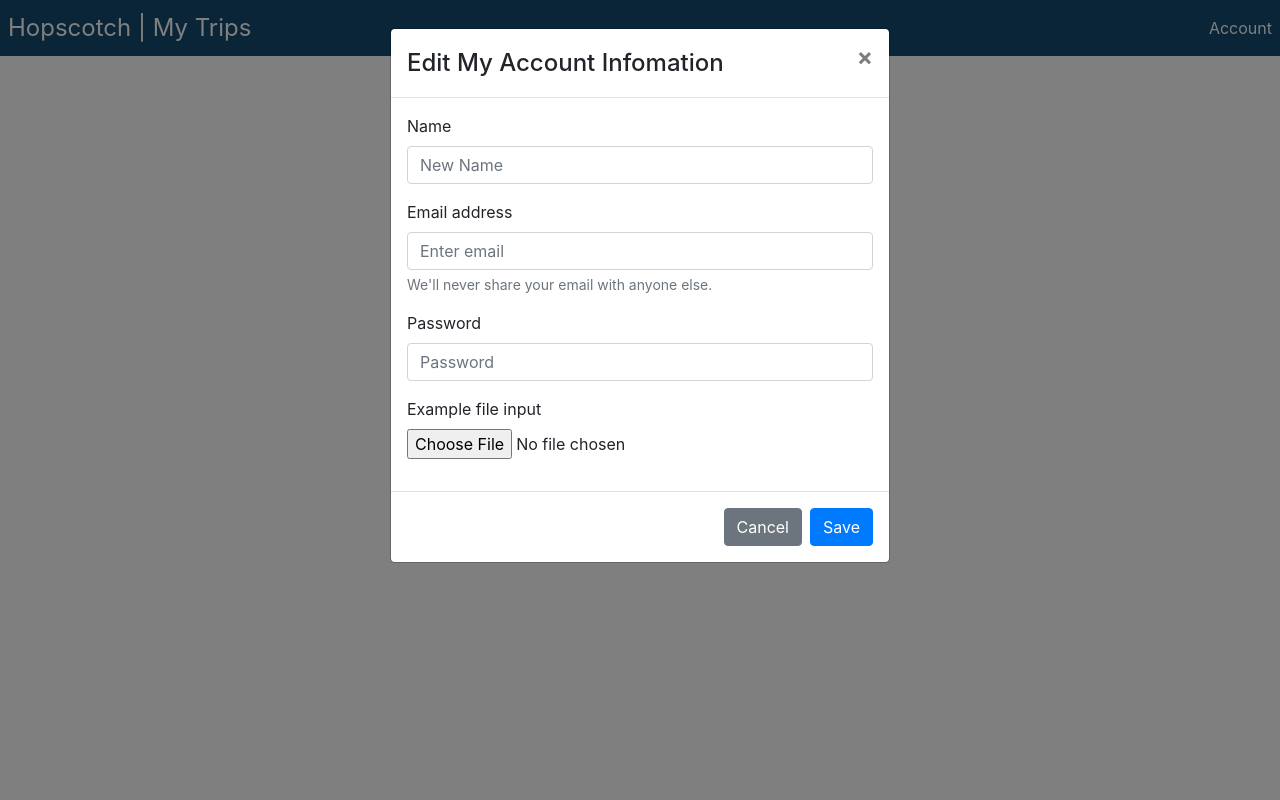
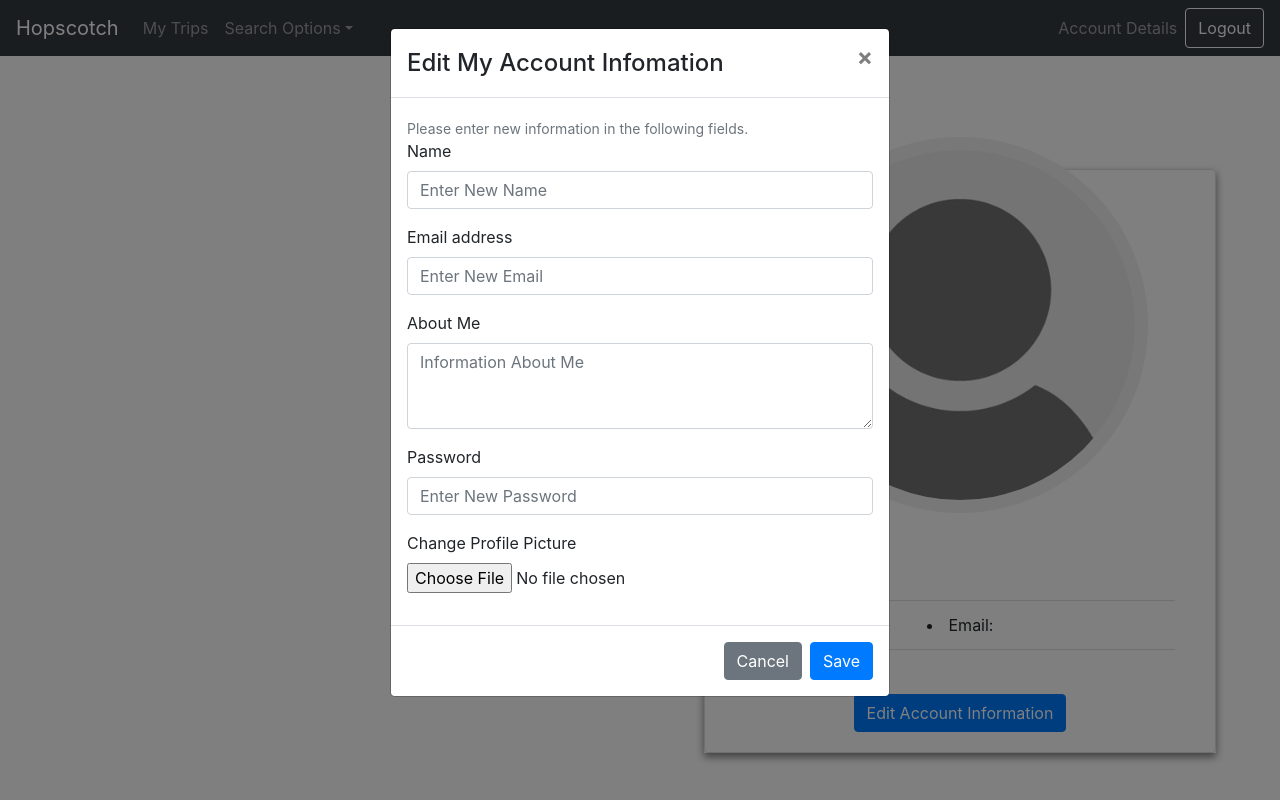
Before and after one commit to Vitko-SWE/HopScotch, a React (Create React App) app in the folder frontend/: page /Account in a window 1280 px wide. Both pictures are taken after a click on the button "Edit Account Information". Built offline with nearby package versions, Linux system fonts and the light colour scheme; no server answers.

Commit message:
changed menubar and implemented 'edit account details modal'

```diff
--- a/frontend/src/Components/Homepage/Homepage.js
+++ b/frontend/src/Components/Homepage/Homepage.js
@@ -5,7 +5,7 @@ class homepage extends Component {
     render() {
         return (
             <div style={{height: '100%'}}>
-                <MenuBar/>
+                {/* <MenuBar/> */}
                 <main style={{marginTop: '64px'}}>
                     <TripCards/>
                 </main>
--- a/frontend/src/Components/MenuBar/MenuBar.js
+++ b/frontend/src/Components/MenuBar/MenuBar.js
@@ -7,20 +7,43 @@ import {
     Link
   } from "react-router-dom";
 
+import {Nav, Navbar, NavDropdown, Form, Button, FormControl} from 'react-bootstrap'
+
 
 const menubar = props => (
-    <header className="menubar">
-        <nav className="menubar_navigation">
-            <div className="menubar_logo"><Link to="/">Hopscotch | My Trips</Link></div>
-            <div className="spacer" />
-            <div className="menubar_nav_items">
-                <ul>
-                    {/* <li><a href="/">Search</a></li> */}
-                    <Link to="/Account">Account</Link>
-                </ul>
-            </div>
-        </nav>
-    </header>
+
+<Navbar bg="dark" variant="dark" expand="lg">
+  <Navbar.Brand href="/">Hopscotch</Navbar.Brand>
+  <Navbar.Toggle aria-controls="basic-navbar-nav" />
+  <Navbar.Collapse id="basic-navbar-nav">
+    <Nav className="mr-auto">
+      <Nav.Link href="/"> My Trips</Nav.Link>
+      <NavDropdown title="Search Options" id="basic-nav-dropdown">
+        <NavDropdown.Item href="#action/3.1">Search Flights</NavDropdown.Item>
+        <NavDropdown.Item href="#action/3.2">Search Hotels</NavDropdown.Item>
+        <NavDropdown.Item href="#action/3.3">Search Other</NavDropdown.Item>
+        <NavDropdown.Divider />
+        <NavDropdown.Item href="#action/3.4">Separated link</NavDropdown.Item>
+      </NavDropdown>
+    </Nav>
+    <Nav>
+      <Nav.Link href="/Account" >Account Details</Nav.Link>
+      <Button variant="outline-light">Logout</Button>
+    </Nav>
+  </Navbar.Collapse>
+</Navbar>
+    // <header className="menubar">
+    //     <nav className="menubar_navigation">
+    //         <div className="menubar_logo"><Link to="/">Hopscotch | My Trips</Link></div>
+    //         <div className="spacer" />
+    //         <div className="menubar_nav_items">
+    //             <ul>
+    //                 {/* <li><a href="/">Search</a></li> */}
+    //                 <Link to="/Account">Account</Link>
+    //             </ul>
+    //         </div>
+    //     </nav>
+    // </header>
 )
 
 export default menubar
--- a/frontend/src/Components/ProfileInfo/Profile.css
+++ b/frontend/src/Components/ProfileInfo/Profile.css
@@ -1,3 +1,28 @@
 .AccountInfo {
-    margin-top: 5cm;
+    margin-top: 3cm;
 }
+
+.Profile_Card {
+    width: 32rem;
+    margin-left: 44rem;
+    /* margin-bottom: 5cm; */
+    box-shadow: 0 4px 8px 0 rgba(0,0,0,0.5);
+    transition: 0.3s;
+    /* margin-top: 3cm; */
+    /* margin-left: 15rem;
+    margin-right: 15rem; */
+
+}
+
+.circular-pic {
+    border-radius: 150px;
+    overflow: hidden;
+    height: 350px;
+    width: 350px;
+    position: relative;
+    margin: auto;
+    top: -20px;
+    box-shadow: 0 0 0 13px #f0f0f0;
+    -webkit-box-shadow: 0 0 0 13px #f0f0f0;
+    -moz-box-shadow: 0 0 0 13px #f0f0f0;
+  }
--- a/frontend/src/Components/ProfileInfo/Profile.js
+++ b/frontend/src/Components/ProfileInfo/Profile.js
@@ -9,6 +9,9 @@ import {
 
 import MenuBar from '../MenuBar/MenuBar'
 import '../ProfileInfo/Profile.css'
+import {Card, Image, ListGroup, ListGroupItem} from 'react-bootstrap'
+import DefaultHead from "./default_head.jpg";
+import app from "../../base.js";
 
 
 class AccountInformation extends Component {
@@ -19,13 +22,20 @@ class AccountInformation extends Component {
             Name: "",
             Email: "",
             profilePicture: "",
+            about_me: "",
+            selectedFile: null,
+            userImage: null
         }
 
         this.handleShow = this.handleShow.bind(this)
         this.handleClose = this.handleClose.bind(this)
         this.handleNamechange = this.handleNamechange.bind(this)
         this.handleEmailChange = this.handleEmailChange.bind(this)
+        this.handleAboutMeChange = this.handleAboutMeChange.bind(this)
         this.handleSubmit = this.handleSubmit.bind(this)
+        this.checkPicOnLoad = this.checkPicOnLoad.bind(this)
+        this.fileSelectedHandler = this.fileSelectedHandler.bind(this)
+        this.fileUploadHandler = this.fileUploadHandler.bind(this)
     }
 
 
@@ -40,6 +50,7 @@ class AccountInformation extends Component {
     handleSubmit () {
         console.log(this.state.Name)
         console.log(this.state.Email)
+        this.fileUploadHandler()
         this.handleClose()
     }
 
@@ -53,22 +64,75 @@ class AccountInformation extends Component {
         this.setState({Email: event.target.value})
     }
 
-    handlePictureChange (event) {
+    handleAboutMeChange (event) {
+        this.setState({about_me: event.target.value})
+    }
 
+    checkPicOnLoad() {
+        var storageref = app.storage()
+        storageref.ref('TESTING' + `/Profile Picture/picture`).getDownloadURL().then((url) => {
+            this.setState({ userImage: url })
+            //console.log("On load pic: " + this.state.userImage);
+        });
+    }
+
+    //upload a photo
+    fileSelectedHandler (event){
+        if (event.target.files[0]) {
+            this.setState({
+                selectedFile: event.target.files[0]
+            })
+        }
+    }
+
+    // //save photo into DB
+    fileUploadHandler () {
+        var storageref = app.storage()
+        console.log("image file: " +  this.state.selectedFile)
+        if (this.state.selectedFile === null) {
+            return
+        }
+        const uploadTask = storageref.ref('TESTING' + `/Profile Picture/picture`).put(this.state.selectedFile);
+        uploadTask.on('state_changed', (snapshot) => {
+            console.log(snapshot)
+        },
+            (error) => {
+                console.log("Photo upload error")
+            },
+            () => {
+                uploadTask.snapshot.ref.getDownloadURL().then((url) => {
+                    this.setState({ userImage: url })
+                    console.log("New pic here: " + this.state.userImage);
+                });
+            });
+
+    }
+
+    componentDidMount() {
+        this.checkPicOnLoad();
     }
 
     render () {
         return (
             <div className="AccountInfo">
-              <h1>Account Info</h1>
-              <p>name: {this.state.Name}</p>
-              <p>email: {this.state.Email}</p>
-              <p>profile pic</p>
-              <div className="EditInfo">
+                <div className="Profile_Card">
+                <Card >
+                    <Image className="circular-pic" src={this.state.userImage || DefaultHead} roundedCircle/>
+                    <Card.Body>
+                        <Card.Title>{this.state.Name}</Card.Title>
+                        <Card.Text>
+                            {this.state.about_me}
+                        </Card.Text>
+                        <Card.Body>
+                        <ListGroup className="list-group-flush">
+                            <ListGroupItem/>
+                            <ListGroupItem><li>Email: {this.state.Email}</li></ListGroupItem>
+                            <ListGroupItem/>
+                        </ListGroup>
+                        </Card.Body>
                         <Button variant="primary" onClick={this.handleShow.bind()}>
                             Edit Account Information
                         </Button>
-
                         <Modal
                             show={this.state.show}
                             onHide={this.handleClose}
@@ -80,24 +144,43 @@ class AccountInformation extends Component {
                             </Modal.Header>
                             <Modal.Body>
                                 <Form>
+                                    <Form.Text className="text-muted">
+                                        Please enter new information in the following fields.
+                                    </Form.Text>
                                     <Form.Group controlId="formBasicName">
                                             <Form.Label>Name</Form.Label>
-                                  <Form.Control type="Name" placeholder="New Name" value={this.state.Name} onChange={this.handleNamechange.bind()}/>
+                                            <Form.Control
+                                                type="Name"
+                                                placeholder="Enter New Name"
+                                                value={this.state.Name}
+                                                onChange={this.handleNamechange.bind()}
+                                            />
                                     </Form.Group>
                                     <Form.Group>
                                         <Form.Label>Email address</Form.Label>
-                                  <Form.Control type="email" placeholder="Enter email" value={this.state.Email} onChange={this.handleEmailChange.bind()}/>
-                                  <Form.Text className="text-muted">
-                                      We'll never share your email with anyone else.
-                                  </Form.Text>
+                                            <Form.Control
+                                                type="email"
+                                                placeholder="Enter New Email"
+                                                value={this.state.Email}
+                                                onChange={this.handleEmailChange.bind()}
+                                            />
+                                    </Form.Group>
+                                    <Form.Group>
+                                        <Form.Label>About Me</Form.Label>
+                                            <Form.Control
+                                                as="textarea" rows={3}
+                                                type="about_me" placeholder="Information About Me"
+                                                value={this.state.about_me}
+                                                onChange={this.handleAboutMeChange.bind()}
+                                            />
                                     </Form.Group>
 
                                     <Form.Group controlId="formBasicPassword">
                                         <Form.Label>Password</Form.Label>
-                                  <Form.Control type="password" placeholder="Password" />
+                                        <Form.Control type="password" placeholder="Enter New Password" />
                                     </Form.Group>
                                     <Form.Group>
-                              <Form.File id="exampleFormControlFile1" label="Example file input" />
+                                        <Form.File variant="primary" id="exampleFormControlFile1" label="Change Profile Picture" onChange={this.fileSelectedHandler.bind()}/>
                                     </Form.Group>
 
                                 </Form>
@@ -109,88 +192,12 @@ class AccountInformation extends Component {
                                 <Button variant="primary" onClick={this.handleSubmit.bind()}>Save</Button>
                             </Modal.Footer>
                         </Modal>
+                    </Card.Body>
+                </Card>
                 </div>
             </div>
           );
     }
 }
 
-// const EditInfo = () => {
-//     const [show, setShow] = useState(false);
-
-//     const handleClose = () => setShow(false);
-//     const handleShow = () => setShow(true);
-
-//     const handleSubmit = () => {
-//         alert("Success")
-//         handleClose()
-//     }
-
-//     onchange = (event) => {
-
-//     }
-
-//     const handlePictureUpload = () => {
-
-//     }
-
-
-//     return (
-//       <div className="AccountInfo">
-//         <h1>Account Info</h1>
-//         <p>name: jon doe</p>
-//         <p>email: jon@gmail.com</p>
-//         <p>profile pic</p>
-//         <div className="EditInfo">
-//             <Button variant="primary" onClick={handleShow}>
-//             Edit Account Information
-//             </Button>
-
-//             <Modal
-//             show={show}
-//             onHide={handleClose}
-//             backdrop="static"
-//             keyboard={false}
-//             >
-//             <Modal.Header closeButton>
-//                 <Modal.Title>Edit My Account Infomation</Modal.Title>
-//             </Modal.Header>
-//             <Modal.Body>
-//                 <Form>
-//                     <Form.Group controlId="formBasicName">
-//                             <Form.Label>Name</Form.Label>
-//                             <Form.Control type="Name" placeholder="New Name" />
-//                     </Form.Group>
-//                     <Form.Group>
-//                         <Form.Label>Email address</Form.Label>
-//                             <Form.Control type="email" placeholder="Enter email" />
-//                             <Form.Text className="text-muted">
-//                                 We'll never share your email with anyone else.
-//                             </Form.Text>
-//                     </Form.Group>
-
-//                         <Form.Group controlId="formBasicPassword">
-//                             <Form.Label>Password</Form.Label>
-//                             <Form.Control type="password" placeholder="Password" />
-//                         </Form.Group>
-//                     <Form.Group>
-//                         <Form.File id="exampleFormControlFile1" label="Example file input" />
-//                     </Form.Group>
-
-//                 </Form>
-//             </Modal.Body>
-//             <Modal.Footer>
-//                 <Button variant="secondary" onClick={handleClose}>
-//                 Cancel
-//                 </Button>
-//                 <Button variant="primary" onClick={handleSubmit}>Save</Button>
-//             </Modal.Footer>
-//             </Modal>
-//         </div>
-//       </div>
-//     );
-//   }
-
-
-
 export default AccountInformation
```
Also changed, not shown: frontend/src/Components/ProfileInfo/UserProfile.css (+5 -5 lines), 1 other file (tests, documents, lock files or other folders). Lines whose indentation alone changed are shown as unchanged.
